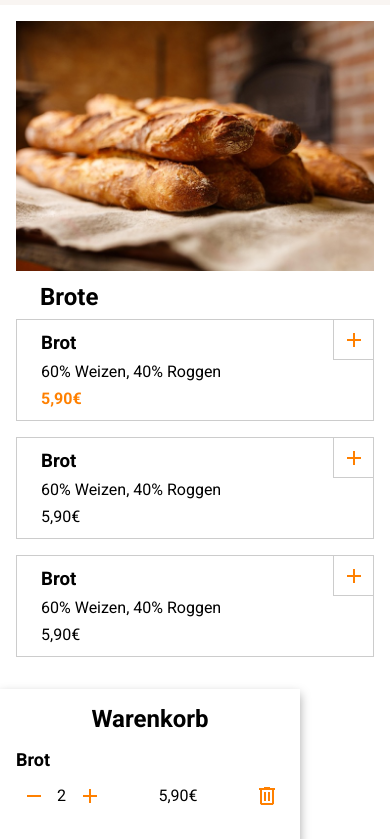
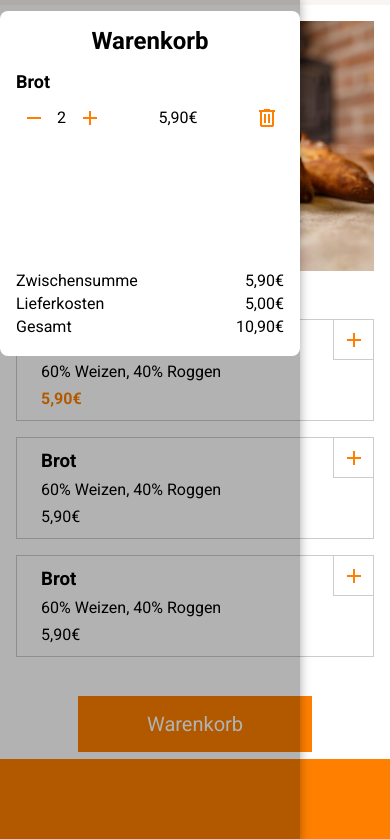
Before and after one commit to nilsalberding/bestell-app, a plain HTML site: page index.html in a window 390 px wide. Both pictures are taken after a click on the button "Warenkorb". Shown: the part 493-1332 px from the top of the page. Drawn offline with Linux system fonts and the light colour scheme.

Commit message:
sicherheitsspeicherung

```diff
--- a/index.html
+++ b/index.html
@@ -21,6 +21,7 @@
         </div>
     </header>
     <main class="content">
+
         <section class="shop-section">
             <section class="title">
                 <div class="title-img">
@@ -71,10 +72,12 @@
                 </div>
             </section>
         </section>
+
         <section id="cart" class="d-none cart-section ">
 
+            <div class="cart-container">
                 <h2>Warenkorb</h2>
-            <div class="cart-container">
+                <div class="cart-item-container">
                     <div class="cart-item">
                         <h3>Brot</h3>
                         <div class="cart-item-details">
@@ -87,8 +90,8 @@
                             <button type="button" class="cart-item-del"></button>
                         </div>
                     </div>
+                </div>
 
-            </div>
             <table>
                 <tr>
                     <td>Zwischensumme</td>
@@ -102,11 +105,12 @@
                     <td>Gesamt</td>
                     <td id="total">10,90€</td>
                 </tr>
+            </div>
             </table>
 
         </section>
         <section class="cart-mobile">
-            <button type="button" onclick="showCart()" >Warenkorb</button>
+            <button type="button" onclick="showCart()">Warenkorb</button>
 
         </section>
 
--- a/style.css
+++ b/style.css
@@ -204,14 +204,15 @@ main {
         box-shadow: rgba(0, 0, 0, 0.35) 0px 5px 10px;
         padding-top: 16px;
 
-        h2{
+        h2 {
             text-align: center;
+            padding-top: 1.6rem;
         }
 
         .cart-container {
-            height: 20rem;
+
             width: 100%;
-            overflow: auto;
+
             position: sticky;
             top: 0;
             z-index: 2;
@@ -220,6 +221,12 @@ main {
                 margin-bottom: 8px;
                 font-size: 1.8rem;
             }
+
+            .cart-item-container {
+                height: 20rem;
+                overflow: auto;
+                width: 100%;
+
 
                 .cart-item {
                     width: 100%;
@@ -273,6 +280,7 @@ main {
                     }
                 }
             }
+        }
 
         table {
             width: 100%;
@@ -320,6 +328,26 @@ main {
     }
 }
 
+@media(max-width: 768px) {
+    .cart-section {
+        background-color: rgba(0, 0, 0, 0.3);
+        height: 100dvh;
+        width: 100%;
+        position: fixed;
+        top: 0;
+        z-index: 1;
+        /* display: flex;
+        justify-content: center;
+        align-items: center; */
+
+        .cart-container {
+            background-color: white;
+            border-radius: 8px;
+        }
+
+    }
+}
+
 footer {
     background-color: #FF8000;
     width: 100%;
--- a/styles/standard.css
+++ b/styles/standard.css
@@ -13,6 +13,7 @@ html {
 }
 
 body {
+
   font-size: 1.6rem;
   font-family: 'Roboto';
 }
```
Lines whose indentation alone changed are shown as unchanged.
